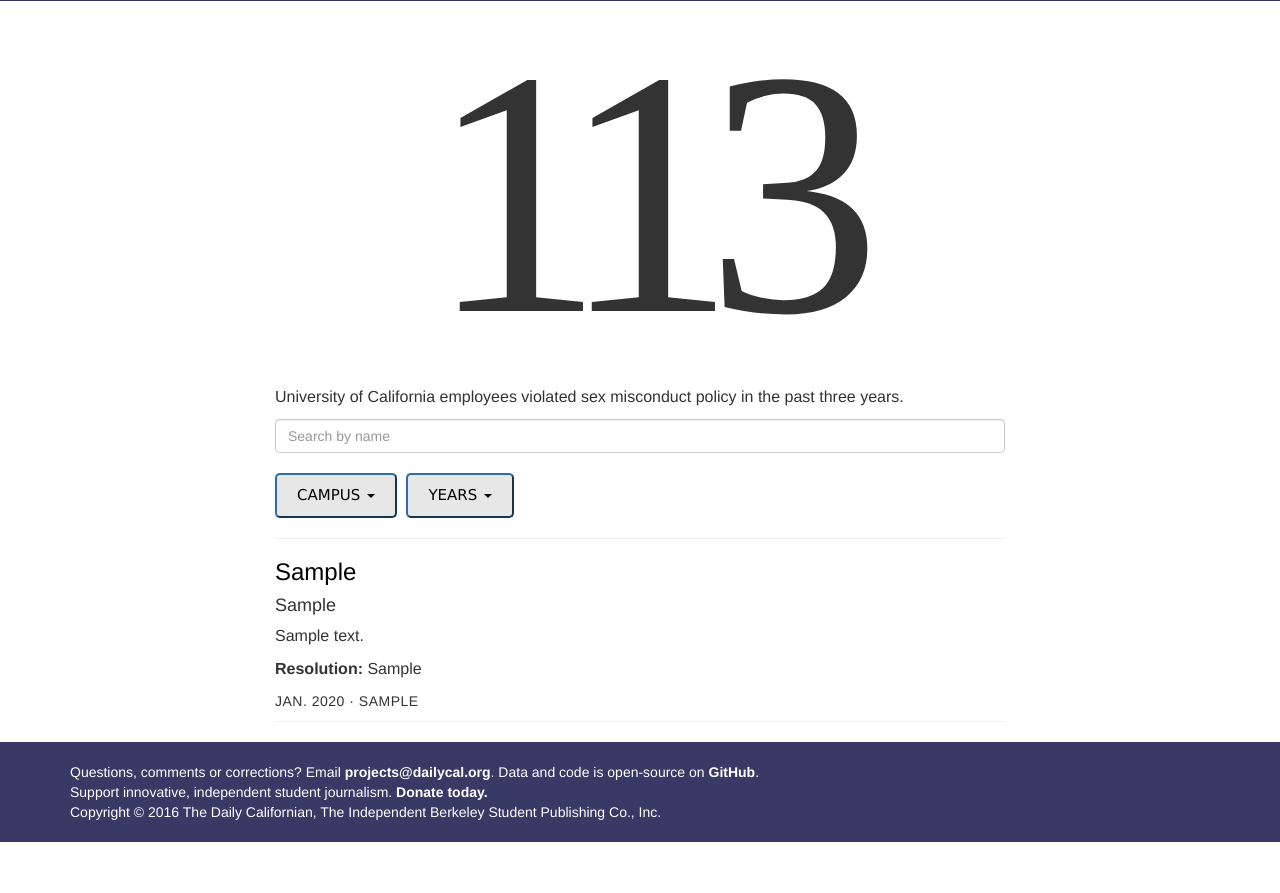
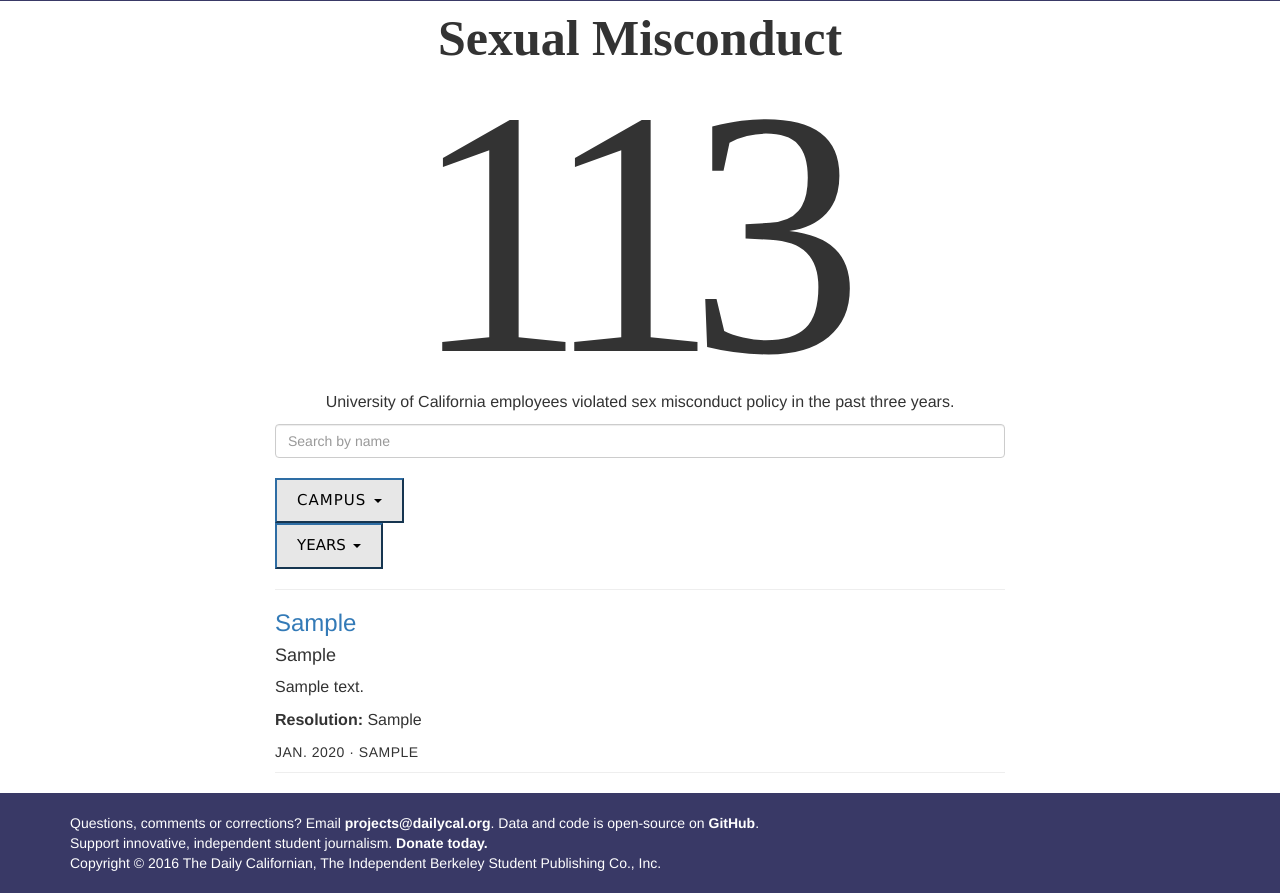
Before and after one commit to dailycal-projects/misconduct, a Django app: template misconduct/templates/misconduct/case_list.html in a window 1280 px wide. Shown: the part 50-943 px from the top of the page. Before the commit the page ends 892 px from the top, so only its background shows below. Run offline with Django 3.2, Linux system fonts and the light colour scheme; the template is opened without the code that fills it: values that come from a table or form of the project are taken from there, others are empty; tables that the repository leaves empty hold one stand-in row (values such as "Sample post"); some libraries are stand-ins or nearby versions.

Commit message:
title + info sentence

```diff
--- a/misconduct/templates/misconduct/case_list.html
+++ b/misconduct/templates/misconduct/case_list.html
@@ -3,6 +3,7 @@
 
 {% block content %}
 <div class="col-md-8 col-md-offset-2">
+<h5>Sexual Misconduct</h5>
 <h1>113</h1>
 <p id="info">University of California employees violated sex misconduct policy in the past three years.</p>
 
@@ -13,7 +14,7 @@
 	<div class="dropdown">
 	<button class="campusbtn btn-primary dropdown-toggle" type="button" id="campus-dropdown"
 	        data-toggle="dropdown" aria-haspopup="true" aria-expanded="true">
-	  CAMPUS
+	  campus
 	  <span class="caret"></span>
 	</button>
 	<ul class="dropdown-menu" aria-labelledby="campus-dropdown">
@@ -77,41 +78,58 @@ h1 {
 	font-family: "Times New Roman", Times, serif;
 	font-size: 350px;
 	letter-spacing: -30px;
+	margin-bottom: -35px;
+	margin-top: -35px;
+	margin-left: -35px;
+}
+
+h5 {
+	text-align: center;
+	font-size: 50px;
+	font-family: "Times New Roman", Times, serif;
+	font-weight: bold;
+
+
 }
 
 #info {
-
+	text-align: center;
 }
 
 .campusbtn {
   background-color: #e7e7e7;
-  border-radius: 5px;
   font-family: "Lucida Sans Unicode", "Lucida Grande", sans-serif;
   color: black;
   font-size: 15px;
   padding: 10px 20px 10px 20px;
-  text-decoration: none;
-  position: absolute;
+  cursor: pointer;
+  font-weight: 100;
+  letter-spacing: 1px;
+  text-align: center;
+  text-transform: uppercase;
+
 }
 
 .datebtn {
   background-color: #e7e7e7;
-  border-radius: 5px;
   font-family: "Lucida Sans Unicode", "Lucida Grande", sans-serif;
   color: black;
   font-size: 15px;
   padding: 10px 20px 10px 20px;
-  text-decoration: none;
-  position: relative;
-  left:18%;
+  /*left:18%;*/
 
 }
 
+.dropdown {
+	display: inline-block;
+}
+
 h3 a {
-	color: #000;
+	/*color: #000;*/
 }
 h3 a:hover {
-	color: #000;
+	/*color: #000;*/
+	opacity: 0.4;
 }
 h4 {
 	font-weight: 400;
```
